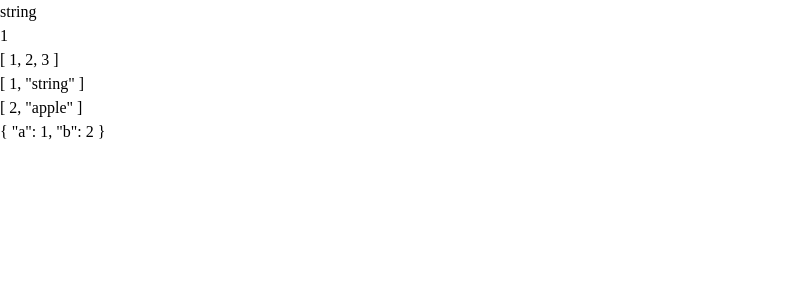
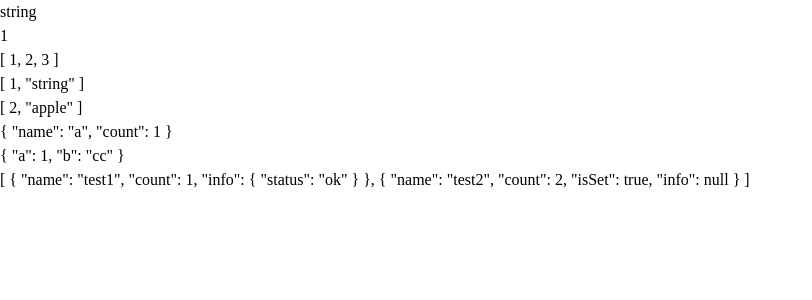
Before and after one commit to manzoku-bukuro/vue3-ts-pinia-template, a Vue app: page / in a window 1280 px wide. Shown: the top 300 px of the page, without its empty margins (0-812 px from the left). Built offline with nearby package versions, Linux system fonts and the light colour scheme.

Commit message:
TypeScriptサンプル

```diff
--- a/src/components/TypeScriptExample.vue
+++ b/src/components/TypeScriptExample.vue
@@ -1,6 +1,7 @@
 <script setup lang="ts">
 // import TypeScriptExample from '@/components/TypeScriptExample.vue';
 import { ref } from 'vue';
+
 // テキスト
 const stringSample = ref<string>("string");
 // 数字
@@ -11,9 +12,21 @@ const arrayExample = ref<number[]>([1, 2, 3]);
 const mixArrayExample = ref<(number | string)[]>([1, 'string']);
 // 配列(generics)
 const genericsArrayExample = ref<Array<string | number>>([2, 'apple']);
-const randomKeyDictionaryExample = ref<{ [key: string]: number }>({ 'a': 1, 'b': 2 });
-// const randomKeyDictionaryExample = ref<({ [key: string]: number } | string)[]>([{ 'a': 1 }, { 'b': 2 }, 'c']);
-const sample = ref<Array<number>>([1, 2, 3, 4])
+// 連想配列 キー名が決まっている場合
+const fixedKeyDictionaryExample = ref<{ name: string, count: number, unnecessary?: string }>({ 'name': 'a', 'count': 1 });
+// 連想配列 キー名が決まっていない場合
+const randomKeyDictionaryExample = ref<{ [key: string]: string | number }>({ 'a': 1, 'b': 'cc' });
+
+// interface
+interface myInterface {
+    name: string | null;
+    count: number;
+    isSet?: boolean;
+    info: {
+        status: string;
+    } | null;
+}
+const interfaceExample = ref<myInterface[]>([{ name: 'test1', count: 1, info: { status: 'ok' } },{ name: 'test2', count: 2, isSet: true, info: null }]);
 </script>
 
 <template>
@@ -22,7 +35,9 @@ const sample = ref<Array<number>>([1, 2, 3, 4])
     <div>{{ arrayExample }}</div>
     <div>{{ mixArrayExample }}</div>
     <div>{{ genericsArrayExample }}</div>
+    <div>{{ fixedKeyDictionaryExample }}</div>
     <div>{{ randomKeyDictionaryExample }}</div>
+    <div>{{ interfaceExample }}</div>
 </template>
 
 <style lang="scss" scoped>
```
